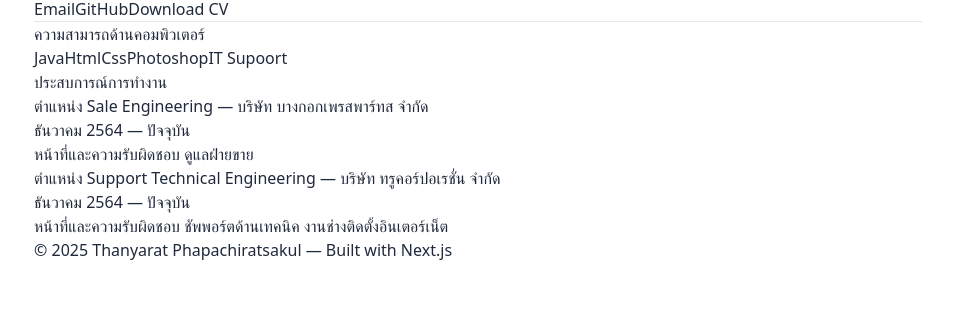
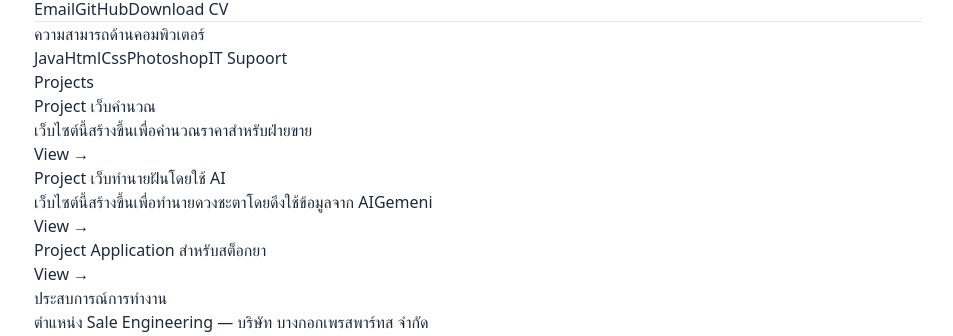
Before and after one commit to kimmy2956/ResumeThanyarat, a Next.js app: page / in a window 1280 px wide. Shown: the part 213-549 px from the top of the page, without its empty margins (162-1115 px from the left). Built offline with nearby package versions, Linux system fonts and the light colour scheme.

Commit message:
Update page.js

```diff
--- a/app/page.js
+++ b/app/page.js
@@ -37,6 +37,13 @@ export default function Home() {
         </div>
       </section>
 
+       <section className="mt-8">
+        <h2 className="text-2xl font-semibold">Projects</h2>
+        <div className="mt-4 grid grid-cols-1 md:grid-cols-2 gap-4">
+          {projects.map(p => (<ProjectCard key={p.title} project={p} />))}
+        </div>
+      </section>
+
       <section className="mt-8">
         <h2 className="text-2xl font-semibold">ประสบการณ์การทำงาน</h2>
         <div className="mt-3 space-y-3 text-slate-700">
```
